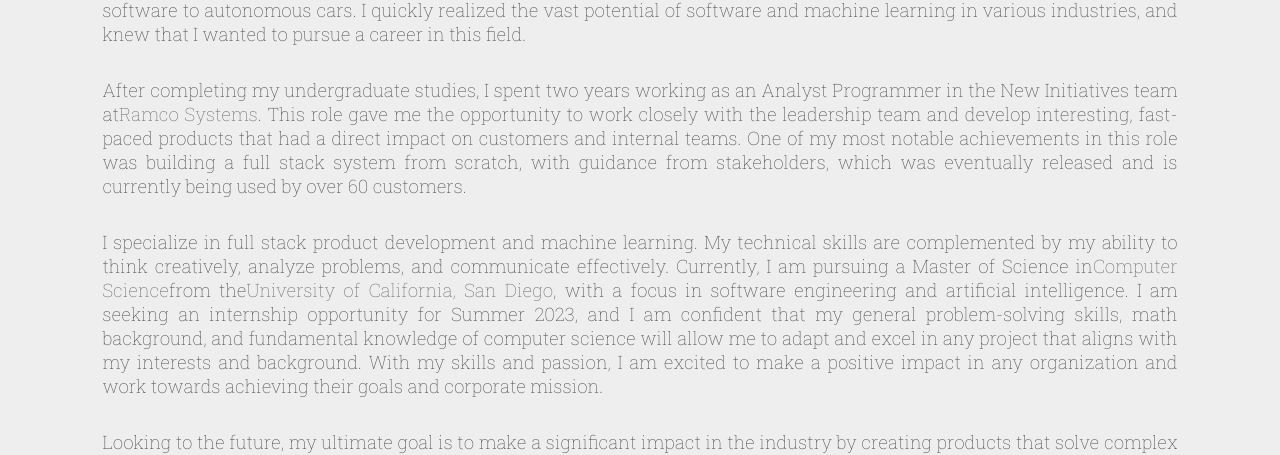
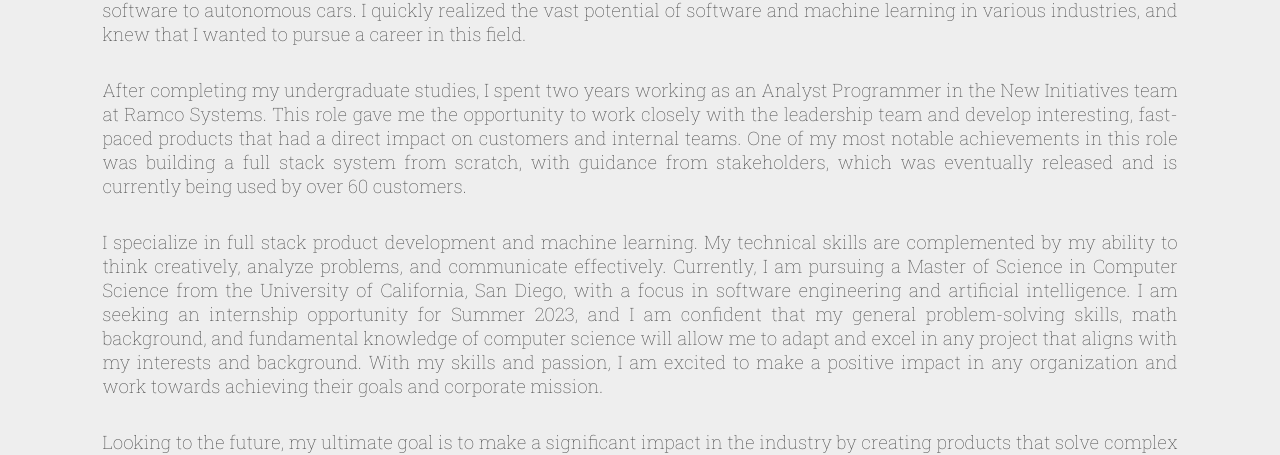
Before and after one commit to rohithaug/rohithaug.github.io, a React (Create React App) app: page /#/about in a window 1280 px wide. Shown: the part 196-651 px from the top of the page. Built offline with nearby package versions, Linux system fonts and the light colour scheme.

Commit message:
update about me page

```diff
--- a/src/pages/about.jsx
+++ b/src/pages/about.jsx
@@ -20,16 +20,7 @@ const About = () => {
         </p>
         <p className="about-details">
           After completing my undergraduate studies, I spent two years working as an Analyst Programmer
-          in the New Initiatives team at
-          <a
-            href="https://www.ramco.com/"
-            target="_blank"
-            rel="noopener noreferrer"
-            className="resume-links"
-          >
-            Ramco Systems
-          </a>
-          . This role gave me the opportunity to work closely
+          in the New Initiatives team at Ramco Systems. This role gave me the opportunity to work closely
           with the leadership team and develop interesting, fast-paced products that had a direct impact
           on customers and internal teams. One of my most notable achievements in this role was building
           a full stack system from scratch, with guidance from stakeholders, which was eventually released
@@ -38,25 +29,8 @@ const About = () => {
         <p className="about-details">
           I specialize in full stack product development and machine learning. My technical skills are
           complemented by my ability to think creatively, analyze problems, and communicate effectively.
-          Currently, I am pursuing a Master of Science in
-          <a
-            url="https://cse.ucsd.edu/"
-            target="_blank"
-            rel="noopener noreferrer"
-            className="resume-links"
-          >
-            Computer Science
-          </a>
-          from the
-          <a
-            url="https://ucsd.edu/"
-            target="_blank"
-            rel="noopener noreferrer"
-            className="resume-links"
-          >
-            University of California, San Diego
-          </a>
-          , with a focus in software engineering and artificial intelligence. I am seeking an
+          Currently, I am pursuing a Master of Science in Computer Science from the University of California,
+          San Diego, with a focus in software engineering and artificial intelligence. I am seeking an
           internship opportunity for Summer 2023, and I am confident that my general problem-solving skills,
           math background, and fundamental knowledge of computer science will allow me to adapt and excel
           in any project that aligns with my interests and background. With my skills and passion,
```
